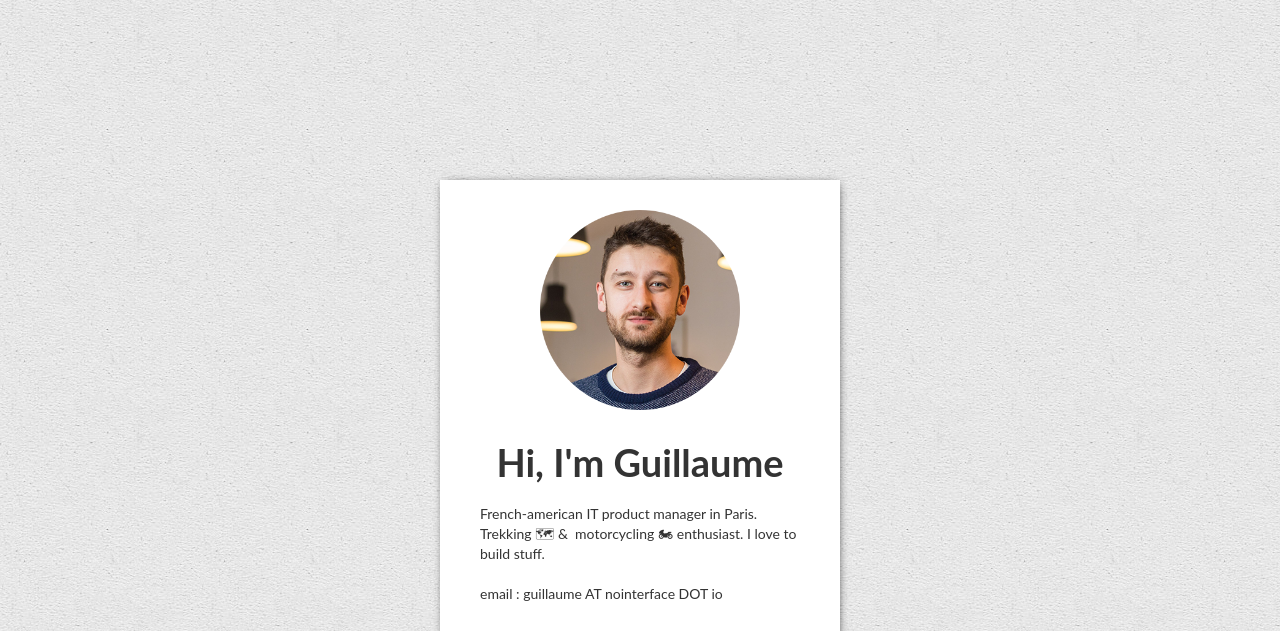
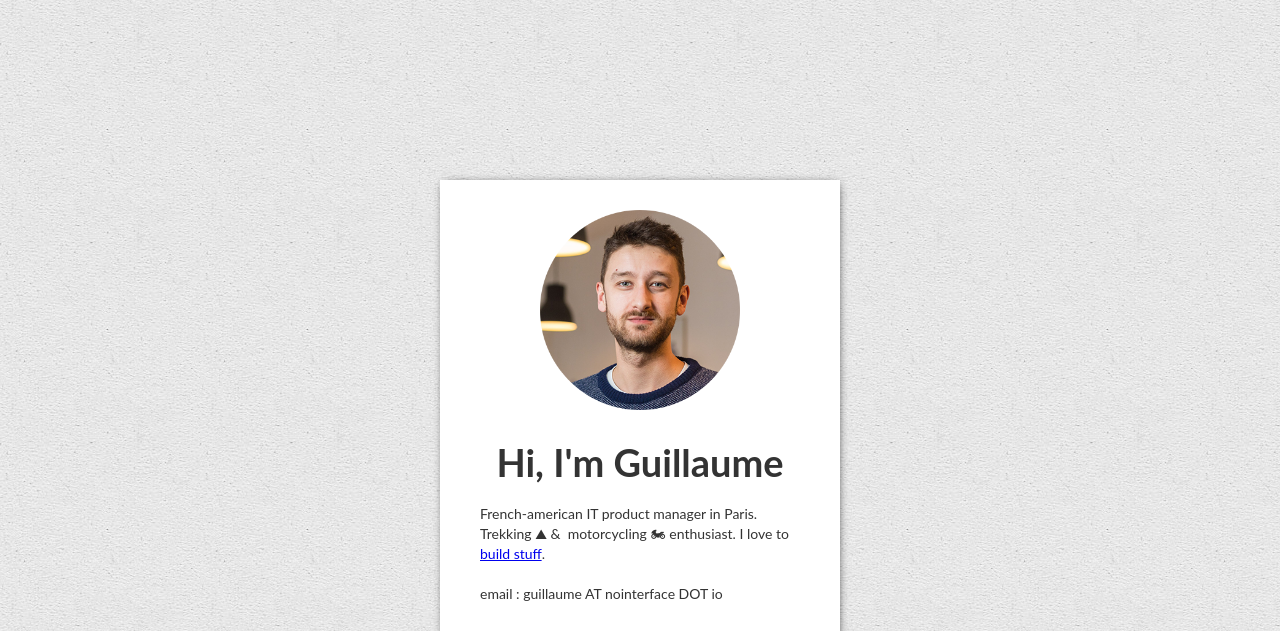
Before and after one commit to guillaumekh/guillaumekh.github.io, a plain HTML site: page index.html in a window 1280 px wide. Shown: the top 631 px of the page. Drawn offline with nearby package versions, Linux system fonts and the light colour scheme; a script that the page names is missing.

Commit message:
link to nointerface

```diff
--- a/index.html
+++ b/index.html
@@ -1,7 +1,5 @@
 <!DOCTYPE html>
-<!-- This site was created in Webflow. http://www.webflow.com-->
-<!-- Last Published: Wed Feb 10 2016 09:33:26 GMT+0000 (UTC) -->
-<html data-wf-site="569e4a44a31a279b540be9ed" data-wf-page="569e4a44a31a279b540be9ee">
+<html>
 <head>
   <meta charset="utf-8">
   <title>Guillaume Khayat • Freelance Product Manager</title>
@@ -10,7 +8,6 @@
   <meta property="og:description" content="French-american IT product manager in Paris. Trekking 🗺 &amp;  motorcycling 🏍 enthusiast. I love to build stuff.">
   <meta name="twitter:card" content="summary">
   <meta name="viewport" content="width=device-width, initial-scale=1">
-  <meta name="generator" content="Webflow">
   <link rel="stylesheet" type="text/css" href="css/normalize.css">
   <link rel="stylesheet" type="text/css" href="css/webflow.css">
   <link rel="stylesheet" type="text/css" href="css/guillaumekhayat.webflow.css">
@@ -27,7 +24,7 @@
 <body class="background">
   <main class="container"><img width="50%" src="images/img.png" class="portrait">
     <h1 class="heading">Hi, I'm Guillaume</h1>
-    <p class="txt">French-american IT product manager in Paris. Trekking 🗺 &amp; &nbsp;motorcycling 🏍 enthusiast. I love to build stuff.
+    <p class="txt">French-american IT product manager in Paris. Trekking ⛰ &amp; &nbsp;motorcycling 🏍 enthusiast. I love to <a href="https://www.nointerface.io">build stuff</a>.
       <br>
       <br>email : guillaume AT nointerface DOT io</p>
     <div class="contact_icons">
```
